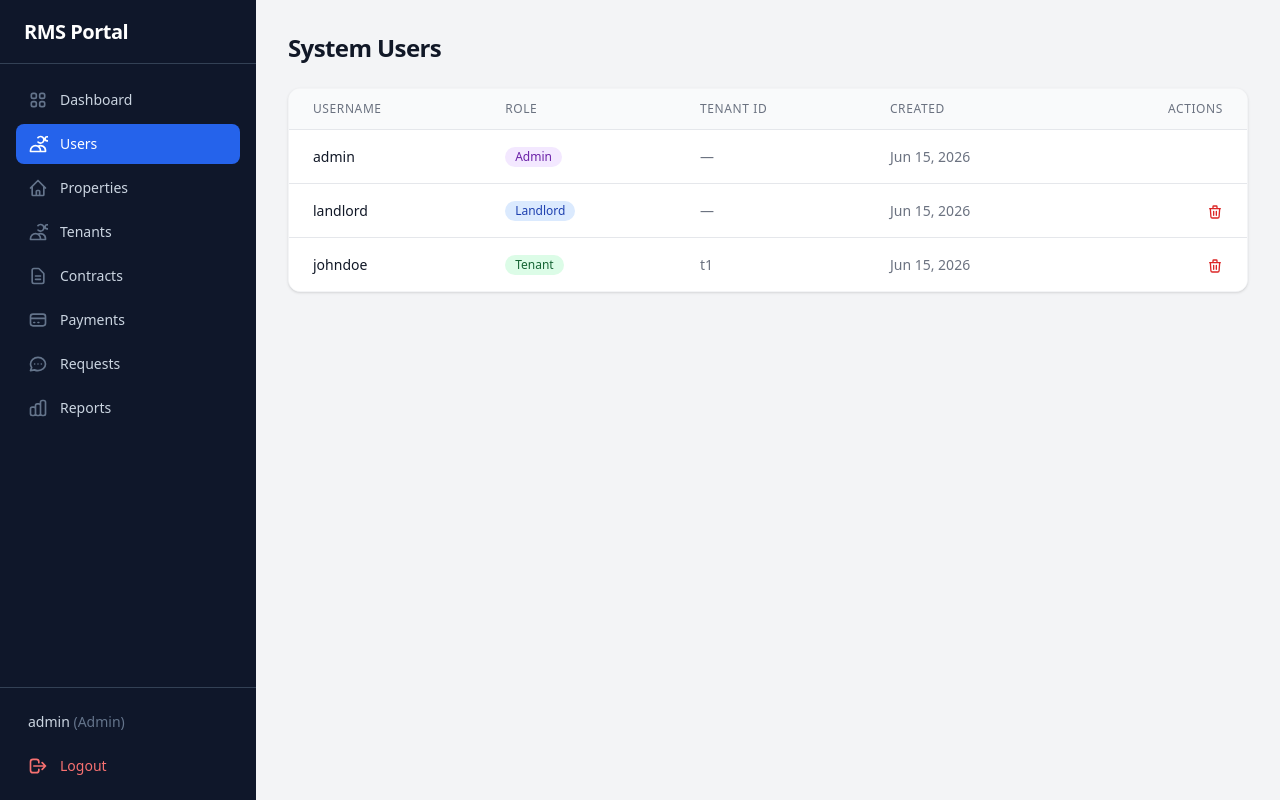
After one commit to abnormal-yi/RMS-Portal, a PHP site: page /users.php in a window 1280 px wide. The commit adds this page. Run offline with PHP 8.4, Linux system fonts and the light colour scheme; a user stored in the database is signed in; data comes from the database, SQL or seed files in the repository; some libraries are stand-ins or nearby versions.

Commit message:
Add users.php: list all system users for admin/landlord

```diff
--- a/includes/layout.php
+++ b/includes/layout.php
@@ -8,6 +8,7 @@ $current_action = $_GET['action'] ?? '';
 
 $admin_links = [
     ['name' => 'Dashboard', 'path' => 'index.php', 'icon' => 'dashboard'],
+    ['name' => 'Users', 'path' => 'users.php', 'icon' => 'users'],
     ['name' => 'Properties', 'path' => 'properties.php', 'icon' => 'building'],
     ['name' => 'Tenants', 'path' => 'tenants.php', 'icon' => 'users'],
     ['name' => 'Contracts', 'path' => 'contracts.php', 'icon' => 'file-text'],
@@ -18,6 +19,7 @@ $admin_links = [
 
 $landlord_links = [
     ['name' => 'Dashboard', 'path' => 'index.php', 'icon' => 'dashboard'],
+    ['name' => 'Users', 'path' => 'users.php', 'icon' => 'users'],
     ['name' => 'My Properties', 'path' => 'properties.php', 'icon' => 'building'],
     ['name' => 'Tenants', 'path' => 'tenants.php', 'icon' => 'users'],
     ['name' => 'Contracts', 'path' => 'contracts.php', 'icon' => 'file-text'],
--- /dev/null
+++ b/users.php
@@ -0,0 +1,76 @@
+<?php
+require_once __DIR__ . '/config/database.php';
+require_once __DIR__ . '/includes/auth.php';
+require_once __DIR__ . '/includes/helpers.php';
+requireAuth();
+requireAnyRole(['admin', 'landlord']);
+
+$delete_id = $_GET['delete'] ?? '';
+
+if ($delete_id) {
+    $stmt = db()->prepare("SELECT id FROM users WHERE id = ? AND role != 'admin'");
+    $stmt->execute([$delete_id]);
+    if ($stmt->fetch()) {
+        db()->prepare("DELETE FROM users WHERE id = ?")->execute([$delete_id]);
+    }
+    header('Location: users.php');
+    exit;
+}
+
+$users = db()->query("SELECT id, username, role, tenant_id, created_at FROM users ORDER BY FIELD(role, 'admin', 'landlord', 'tenant'), username")->fetchAll();
+
+$role_colors = [
+    'admin' => 'bg-purple-100 text-purple-800',
+    'landlord' => 'bg-blue-100 text-blue-800',
+    'tenant' => 'bg-green-100 text-green-800',
+];
+
+ob_start();
+?>
+<div class="space-y-6">
+    <div class="sm:flex sm:items-center justify-between">
+        <h1 class="text-2xl font-bold tracking-tight text-gray-900">System Users</h1>
+    </div>
+
+    <div class="bg-white rounded-xl shadow border border-gray-100 overflow-hidden">
+        <div class="overflow-x-auto">
+            <table class="min-w-full divide-y divide-gray-200">
+                <thead class="bg-gray-50">
+                    <tr>
+                        <th class="px-6 py-3 text-left text-xs font-medium text-gray-500 uppercase tracking-wider">Username</th>
+                        <th class="px-6 py-3 text-left text-xs font-medium text-gray-500 uppercase tracking-wider">Role</th>
+                        <th class="px-6 py-3 text-left text-xs font-medium text-gray-500 uppercase tracking-wider">Tenant ID</th>
+                        <th class="px-6 py-3 text-left text-xs font-medium text-gray-500 uppercase tracking-wider">Created</th>
+                        <th class="px-6 py-3 text-right text-xs font-medium text-gray-500 uppercase tracking-wider">Actions</th>
+                    </tr>
+                </thead>
+                <tbody class="divide-y divide-gray-200 bg-white">
+                    <?php foreach ($users as $u): ?>
+                    <tr class="hover:bg-gray-50">
+                        <td class="whitespace-nowrap px-6 py-4 text-sm font-medium text-gray-900"><?= hsc($u['username']) ?></td>
+                        <td class="whitespace-nowrap px-6 py-4 text-sm">
+                            <span class="inline-flex items-center px-2.5 py-0.5 rounded-full text-xs font-medium <?= $role_colors[$u['role']] ?? 'bg-gray-100 text-gray-800' ?>">
+                                <?= hsc(ucfirst($u['role'])) ?>
+                            </span>
+                        </td>
+                        <td class="whitespace-nowrap px-6 py-4 text-sm text-gray-500"><?= hsc($u['tenant_id'] ?: '—') ?></td>
+                        <td class="whitespace-nowrap px-6 py-4 text-sm text-gray-500"><?= date('M d, Y', strtotime($u['created_at'])) ?></td>
+                        <td class="whitespace-nowrap px-6 py-4 text-right text-sm font-medium">
+                            <?php if ($u['role'] !== 'admin'): ?>
+                            <a href="?delete=<?= $u['id'] ?>" onclick="return confirm('Delete user <?= hsc($u['username']) ?>?')" class="text-red-600 hover:text-red-900">
+                                <svg class="w-4 h-4 inline" fill="none" stroke="currentColor" viewBox="0 0 24 24"><path stroke-linecap="round" stroke-linejoin="round" stroke-width="2" d="M19 7l-.867 12.142A2 2 0 0116.138 21H7.862a2 2 0 01-1.995-1.858L5 7m5 4v6m4-6v6m1-10V4a1 1 0 00-1-1h-4a1 1 0 00-1 1v3M4 7h16"/></svg>
+                            </a>
+                            <?php endif; ?>
+                        </td>
+                    </tr>
+                    <?php endforeach; ?>
+                </tbody>
+            </table>
+        </div>
+    </div>
+</div>
+
+<?php
+$content = ob_get_clean();
+$page_title = 'System Users';
+require __DIR__ . '/includes/layout.php';
```
